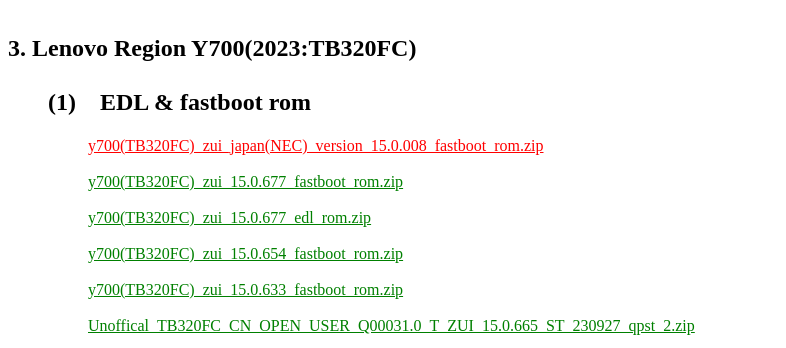
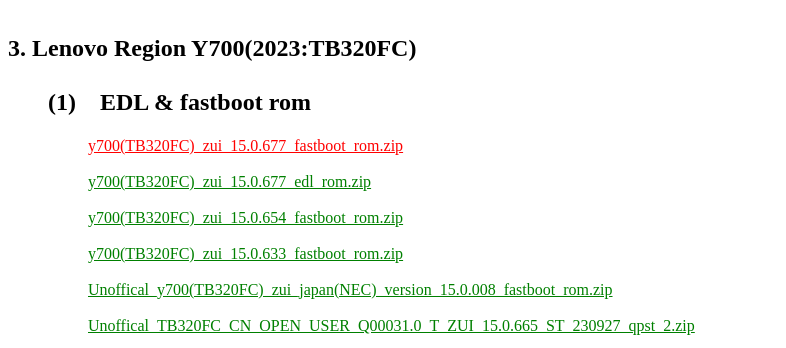
Before and after one commit to terajima-alc/terajima-alc.github.io, a plain HTML site: page index.html in a window 1280 px wide. Shown: the part 3220-3568 px from the top of the page, without its empty margins (0-786 px from the left). Drawn offline with Linux system fonts and the light colour scheme.

Commit message:
Update index.html

```diff
--- a/index.html
+++ b/index.html
@@ -134,11 +134,11 @@
 			<h2 class="left-40-black">(1)　EDL & fastboot rom</h2>
 		</div>
 		<p>
-			<a class="left-80-red" href="https://drive.google.com/uc?id=1ptGIXCo6cMr-qOVvFB6eu-h-1o2tXu8r&export=download">y700(TB320FC)_zui_japan(NEC)_version_15.0.008_fastboot_rom.zip</a><br><br>
-			<a href="https://drive.google.com/uc?id=1HDUJ6Y8ndwS4duFy7H_TAmdBLaX5ta2F&export=download">y700(TB320FC)_zui_15.0.677_fastboot_rom.zip</a><br><br>
+			<a class="left-80-red" href="https://drive.google.com/uc?id=1HDUJ6Y8ndwS4duFy7H_TAmdBLaX5ta2F&export=download">y700(TB320FC)_zui_15.0.677_fastboot_rom.zip</a><br><br>
 			<a href="https://drive.google.com/uc?id=17B0DgxuIsv26o_rmIakIAlH1a7E3As9I&export=download">y700(TB320FC)_zui_15.0.677_edl_rom.zip</a><br><br>
 			<a href="https://drive.google.com/uc?id=1d0OJwm8R8yugcSatzoMluwwkCgtDO6uI&export=download">y700(TB320FC)_zui_15.0.654_fastboot_rom.zip</a><br><br>
 			<a href="https://drive.google.com/uc?id=1kiKHk9xgH7rfcLQ_ROxLlZZaaQVRlwcx&export=download">y700(TB320FC)_zui_15.0.633_fastboot_rom.zip</a><br><br>
+			<a href="https://drive.google.com/uc?id=1ptGIXCo6cMr-qOVvFB6eu-h-1o2tXu8r&export=download">Unoffical_y700(TB320FC)_zui_japan(NEC)_version_15.0.008_fastboot_rom.zip</a><br><br>
 			<a href="https://drive.google.com/uc?id=1W-er0BW_XLJdHoaYImsFp1o0AjBlLnA8&export=download">Unoffical_TB320FC_CN_OPEN_USER_Q00031.0_T_ZUI_15.0.665_ST_230927_qpst_2.zip</a><br><br>
 		<p></p>
 		<div class="left-80-black">
```
